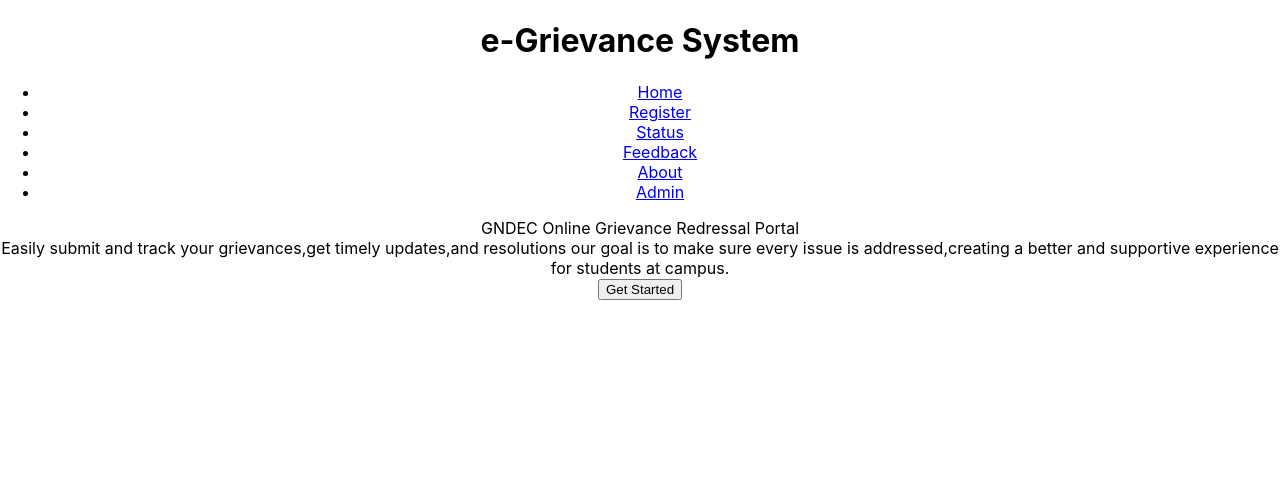
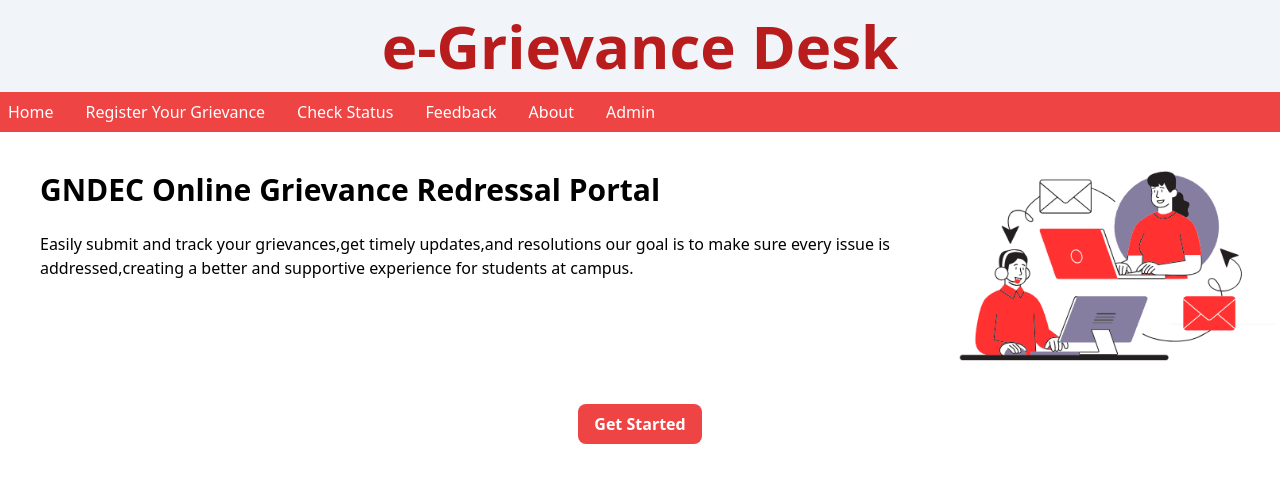
Before and after one commit to ShivamKumaar01/grievancedesk, a React (Create React App) app: page / in a window 1280 px wide. Shown: the top 482 px of the page. Built offline with nearby package versions, Linux system fonts and the light colour scheme.

Commit message:
Home Page css

```diff
--- a/package.json
+++ b/package.json
@@ -6,6 +6,7 @@
     "@testing-library/jest-dom": "^5.17.0",
     "@testing-library/react": "^13.4.0",
     "@testing-library/user-event": "^13.5.0",
+    "nodemon": "^3.1.4",
     "react": "^18.3.1",
     "react-dom": "^18.3.1",
     "react-router-dom": "^6.26.0",
@@ -35,5 +36,8 @@
       "last 1 firefox version",
       "last 1 safari version"
     ]
+  },
+  "devDependencies": {
+    "tailwindcss": "^3.4.9"
   }
 }
--- a/src/App.js
+++ b/src/App.js
@@ -15,7 +15,9 @@
 function App() {
   return (
     <div className="App">
-     <h1>e-Grievance System</h1>
+      <div className='bg-slate-100'>
+     <h1 className='font-bold  text-6xl text-center text-red-700 p-4'>e-Grievance Desk</h1>
+     </div>
      {/* <Home></Home>
      <About></About>
      <Feedback></Feedback>
@@ -23,7 +25,24 @@
      <Status></Status> */}
 
      <div>
-      <Nav></Nav>
+      <nav class="bg-red-500 p-2">
+        <div class="container mx-auto flex justify-between items-center">
+        <div class="hidden md:flex space-x-8">
+           <a href="/" class="text-white hover:text-white">Home</a>
+           <a href="/register" class="text-white hover:text-white">Register Your Grievance</a>
+           <a href="/status" class="text-white hover:text-white">Check Status</a>
+           <a href="#" class="text-white hover:text-white">Feedback</a>
+           <a href="/about" class="text-white hover:text-white">About</a>
+           <a href="/admin" class="text-white hover:text-white">Admin</a>
+    </div>
+    <div class="md:hidden">
+      <button class="text-gray-300 hover:text-white">
+        <svg class="w-6 h-6" fill="none" stroke="currentColor" viewBox="0 0 24 24">
+          <path stroke-linecap="round" stroke-linejoin="round" stroke-width="2" d="M4 6h16M4 12h16M4 18h16"></path>
+        </svg>
+      </button>
+    </div>
+  </div></nav>
 
       <Routes>
         <Route path="/" element={<Home />} />
--- a/src/components/Home.js
+++ b/src/components/Home.js
@@ -12,18 +12,18 @@
 
   return (
     <div>
-     <div>
-        <div className='bigtext'>
-            GNDEC Online
-            Grievance Redressal Portal
+     <div class="flex justify-between p-10">
+        <div class="flex-col">
+            <div class="text-3xl font-bold text-start ">GNDEC Online
+            Grievance Redressal Portal</div>
+            <div class="text-start text mt-6">Easily submit and track your grievances,get timely updates,and resolutions our goal is to make sure
+            every issue is addressed,creating a better and supportive experience for students at campus.</div>
         </div>
-        <div className='smalltext'>
-            Easily submit and track your grievances,get timely updates,and resolutions our goal is to make sure
-            every issue is addressed,creating a better and supportive experience for students at campus.
+        <div>
+          <img src="homeimg.jpg" class="scale-125"></img>
         </div>
-        <div className='img'></div>
      </div>
-     <button onClick={goToAboutPage}>Get Started </button>
+     <button class="bg-red-500 text-white font-bold py-2 px-4 rounded-lg" onClick={goToAboutPage}>Get Started </button>
     </div>
   )
 }
--- a/src/index.css
+++ b/src/index.css
@@ -1,13 +1,3 @@
-body {
-  margin: 0;
-  font-family: -apple-system, BlinkMacSystemFont, 'Segoe UI', 'Roboto', 'Oxygen',
-    'Ubuntu', 'Cantarell', 'Fira Sans', 'Droid Sans', 'Helvetica Neue',
-    sans-serif;
-  -webkit-font-smoothing: antialiased;
-  -moz-osx-font-smoothing: grayscale;
-}
-
-code {
-  font-family: source-code-pro, Menlo, Monaco, Consolas, 'Courier New',
-    monospace;
-}
+@tailwind base;
+@tailwind components;
+@tailwind utilities;
--- /dev/null
+++ b/tailwind.config.js
@@ -0,0 +1,8 @@
+/** @type {import('tailwindcss').Config} */
+module.exports = {
+  content: ["./src/**/*.{js,jsx,ts,tsx}"],
+  theme: {
+    extend: {},
+  },
+  plugins: [],
+}
```
Also changed, not shown: public/homeimg.jpg (added), 1 other file (tests, documents, lock files or other folders).
